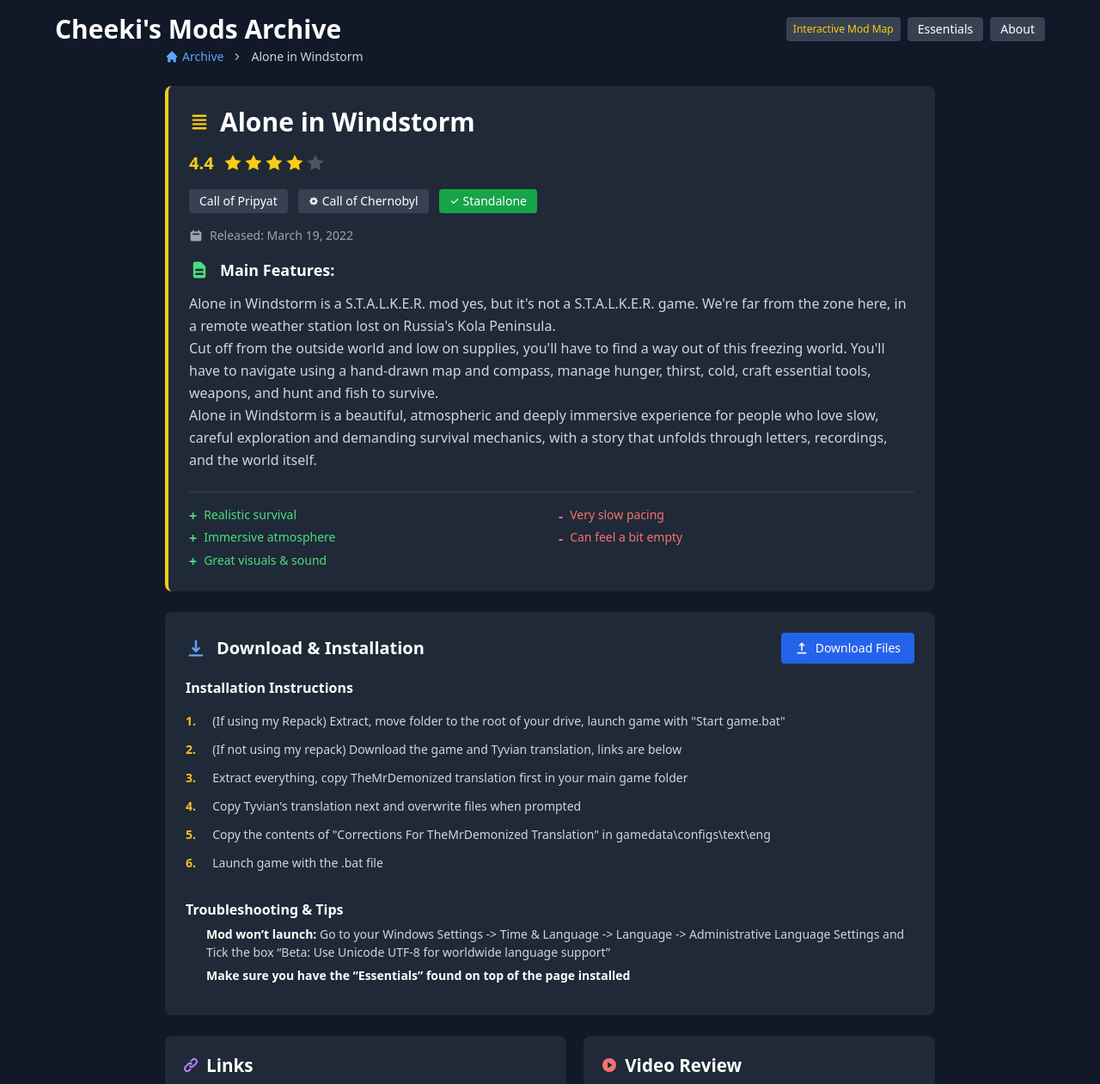
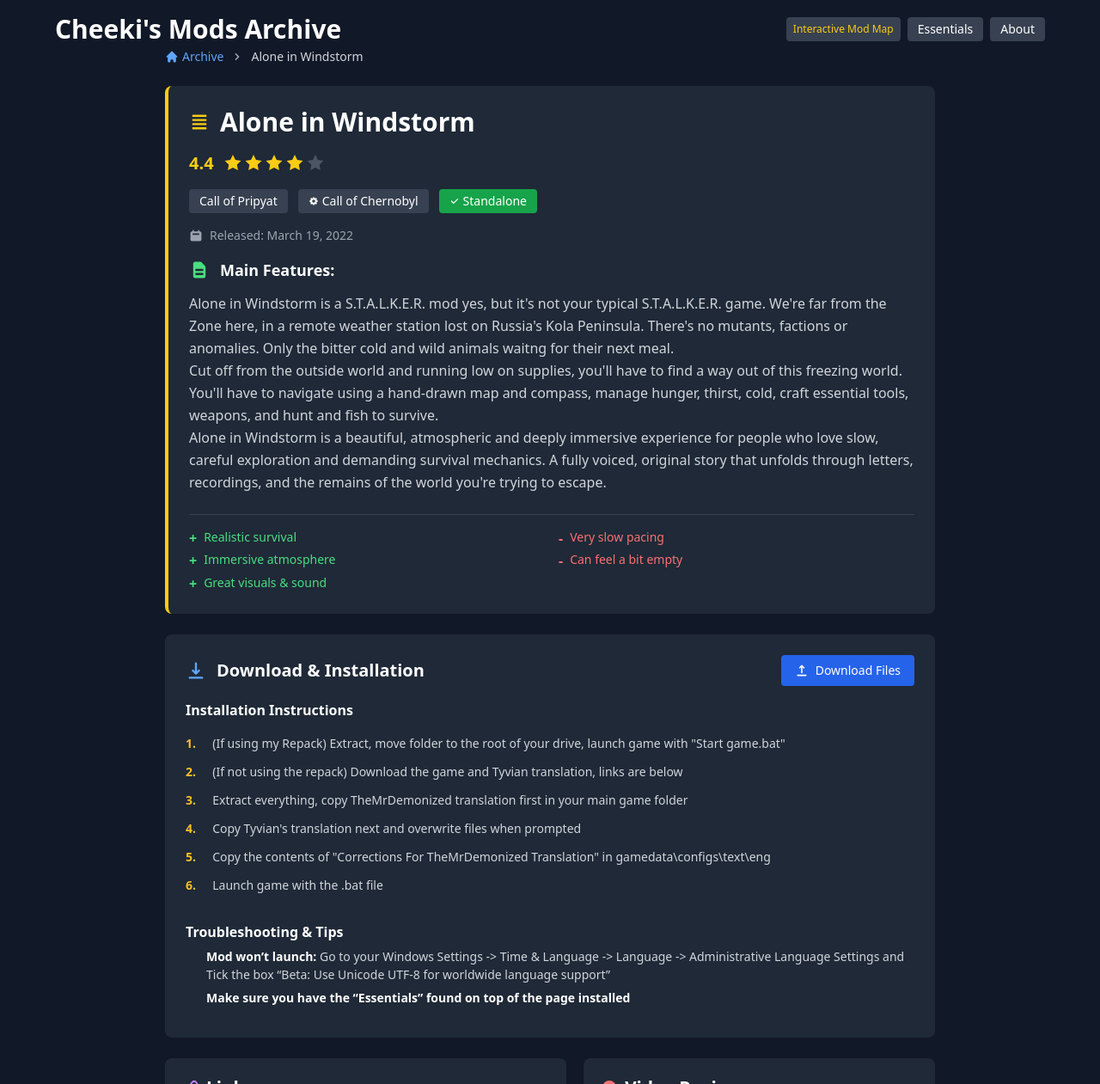
Before and after one commit to Cheekitos/CSMA-Test, a Jekyll site: the page built from _mods/alone-in-windstorm.md, in a window 1280 px wide and 1400 px high, cut to the strip 0-1261 px from the top of the window. Shown: the whole strip at 86% size. Built offline with Jekyll 4.4.1, drawn with Linux system fonts in a browser that asks for light colours; nearby versions of some CDN libraries.

Commit message:
Update alone-in-windstorm.md

```diff
--- a/_mods/alone-in-windstorm.md
+++ b/_mods/alone-in-windstorm.md
@@ -7,8 +7,8 @@
 platform: "Call of Pripyat"
 engine: "Call of Chernobyl"
 release_date: "2022-03-19"
-short_description: "Set far from the Zone on Russia's Kola Peninsula, you're a meterologist working a remote weather station that recently lost all contact with civilization. When your only colleague vanishes trying to fix the radio tower, you step into the frozen wilderness to find out what happened."
-description: "Alone in Windstorm is a S.T.A.L.K.E.R. mod yes, but it's not a S.T.A.L.K.E.R. game. We're far from the zone here, in a remote weather station lost on Russia's Kola Peninsula.<br>Cut off from the outside world and low on supplies, you'll have to find a way out of this freezing world. You'll have to navigate using a hand-drawn map and compass, manage hunger, thirst, cold, craft essential tools, weapons, and hunt and fish to survive.<br>Alone in Windstorm is a beautiful, atmospheric and deeply immersive experience for people who love slow, careful exploration and demanding survival mechanics, with a story that unfolds through letters, recordings, and the world itself."
+short_description: "Far from the Zone, you're a meterologist working a remote weather station in the Arctic. You recently lost all contact with civilization. When your only colleague vanishes trying to fix the radio, you step into the frozen wilderness to find answers."
+description: "Alone in Windstorm is a S.T.A.L.K.E.R. mod yes, but it's not your typical S.T.A.L.K.E.R. game. We're far from the Zone here, in a remote weather station lost on Russia's Kola Peninsula. There's no mutants, factions or anomalies. Only the bitter cold and wild animals waitng for their next meal.<br>Cut off from the outside world and running low on supplies, you'll have to find a way out of this freezing world. You'll have to navigate using a hand-drawn map and compass, manage hunger, thirst, cold, craft essential tools, weapons, and hunt and fish to survive.<br>Alone in Windstorm is a beautiful, atmospheric and deeply immersive experience for people who love slow, careful exploration and demanding survival mechanics. A fully voiced, original story that unfolds through letters, recordings, and the remains of the world you're trying to escape."
 
 seo_title: "Alone in Windstorm - Download & Install Guide | Cheeki's S.T.A.L.K.E.R. Mods Archive"
 seo_description: "Download Alone in Windstorm for S.T.A.L.K.E.R. Call of Pripyat. Complete installation guide, gameplay features, and detailed review on Cheeki's S.T.A.L.K.E.R. Mods Archive"
@@ -84,7 +84,7 @@
   <div class="flex items-start" style="gap: 0.75rem; margin-bottom: 0.75rem;">
     <span style="color: #fbbf24 !important; font-weight: bold; font-size: 0.875rem; flex-shrink: 0; line-height: 1.5; min-width: 1.2rem;">2.</span>
     <div style="flex: 1; line-height: 1.5;">
-      <p style="margin: 0; color: #d1d5db;">(If not using my repack) Download the game and Tyvian translation, links are below</p>
+      <p style="margin: 0; color: #d1d5db;">(If not using the repack) Download the game and Tyvian translation, links are below</p>
     </div>
   </div>
 
```
